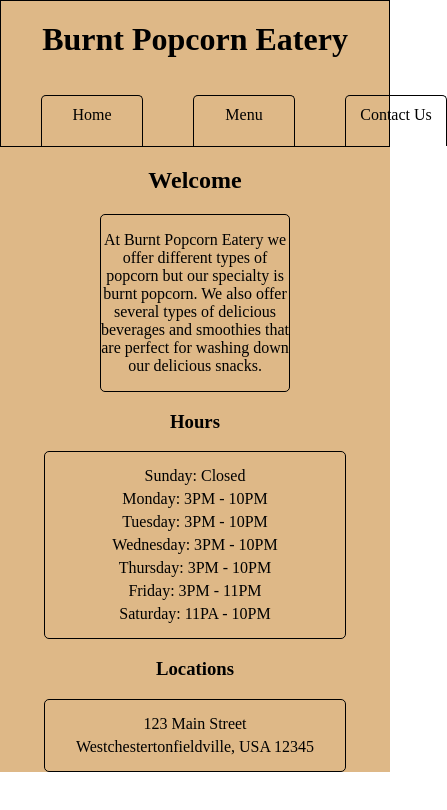
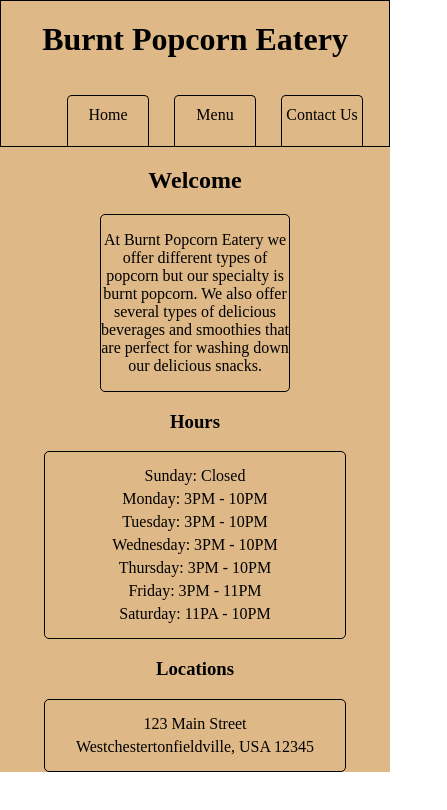
Before and after one commit to chapmancbVCU/restaurant-page, a website built with webpack: page dist/index.html in a window 390 px wide. Shown: the whole page, 447 px wide, since content can reach past the window. Built offline with Linux system fonts and the light colour scheme.

Commit message:
Starting to make page more responsive wrt tabs.

```diff
--- a/src/styles.css
+++ b/src/styles.css
@@ -40,7 +40,7 @@ h1 {
   list-style-type: none;
 
   display: flex;
-  column-gap: 50px;
+  column-gap: 25px;
 
   margin-left: auto;
   margin-right: auto;
@@ -53,7 +53,7 @@ h1 {
   border-top-left-radius: 5px;
   border-top-right-radius: 5px;
 
-  width: 100px;
+  width: 80px;
   height: 40px;
 
   text-align: center;
@@ -101,4 +101,8 @@ h2, h3 {
   .tabs {
     column-gap: 100px;
   }
+
+  .tabs li {
+    width: 100px;
+  }
 }
```
Also changed, not shown: dist/main.js.
